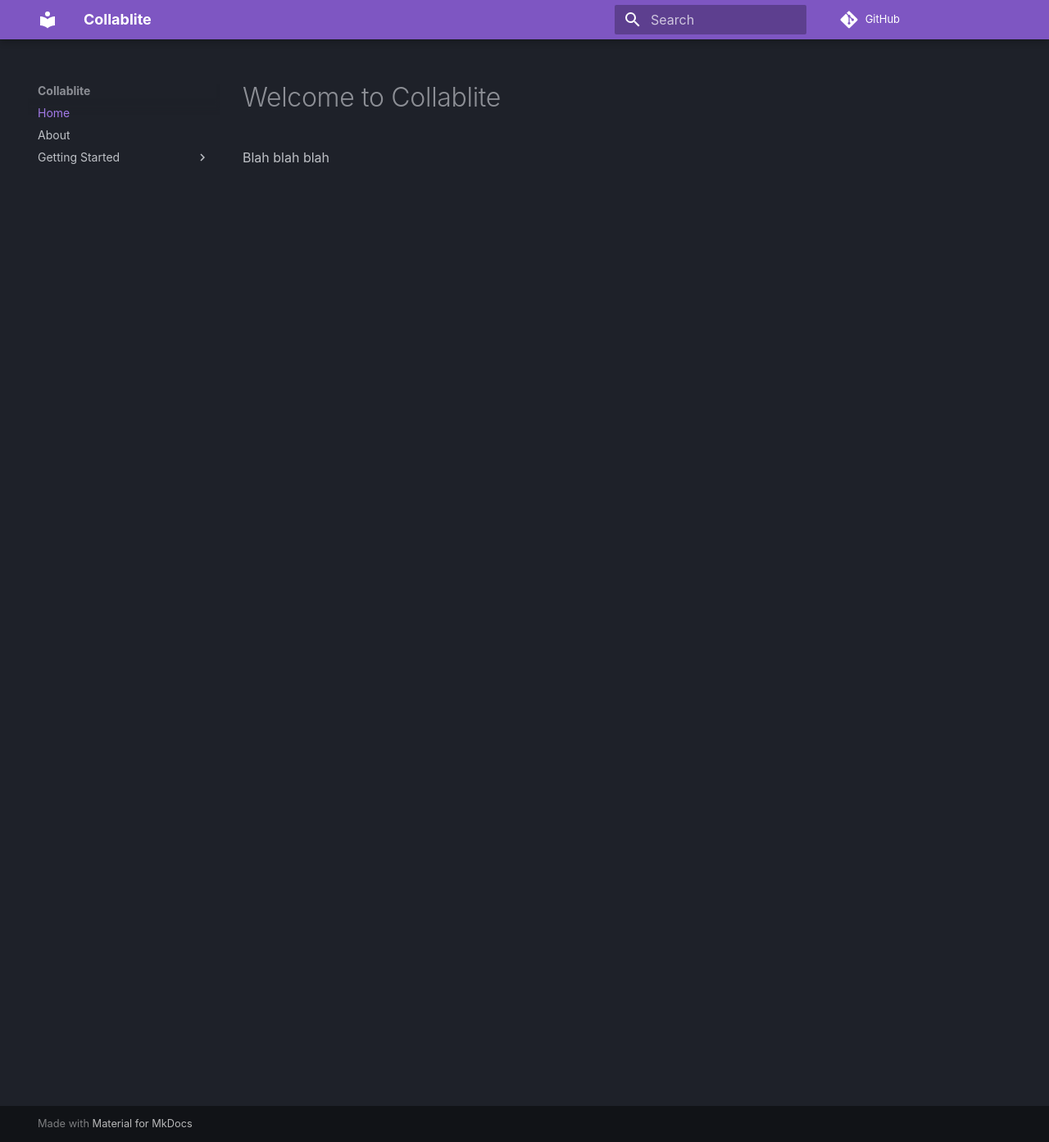
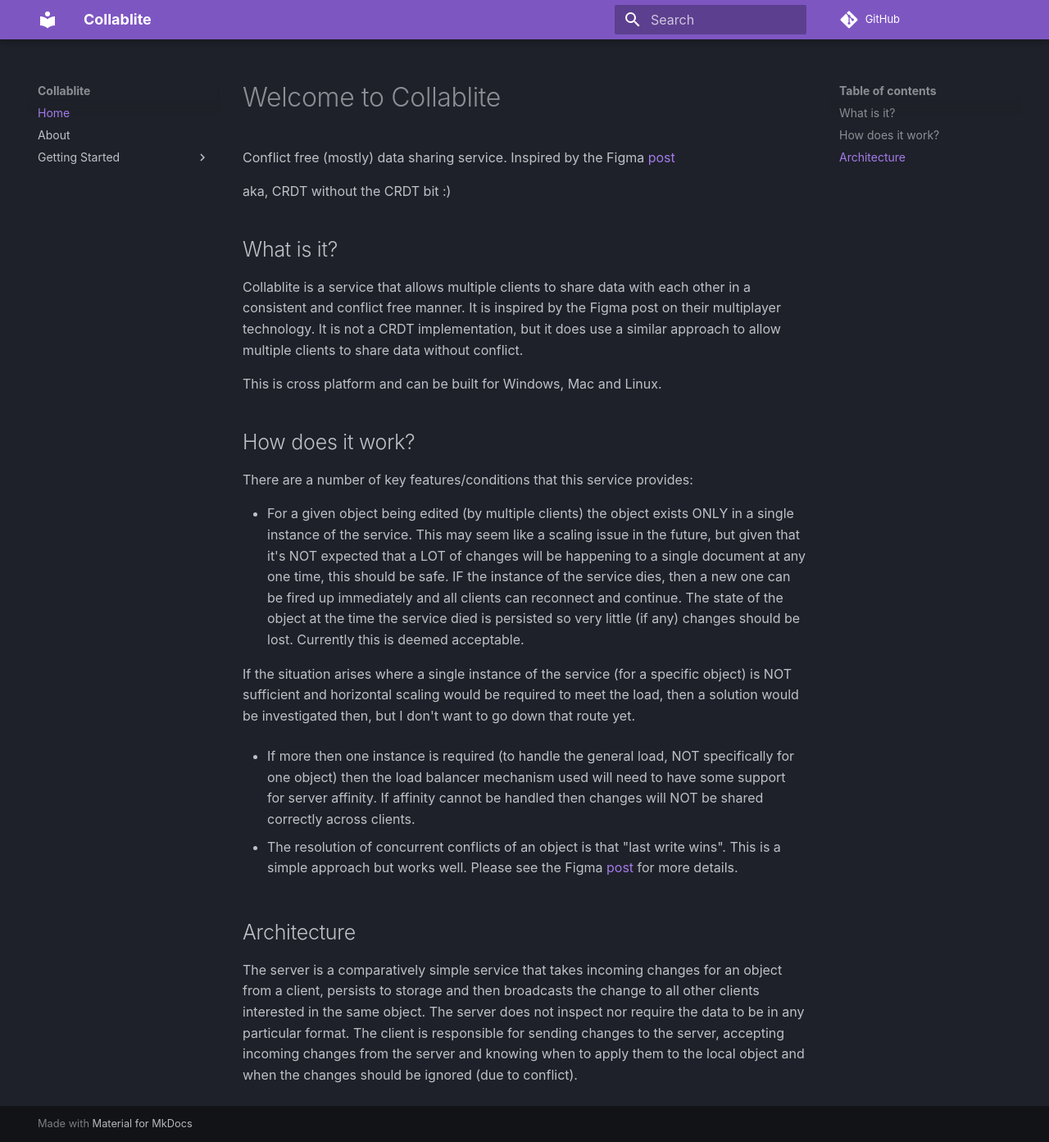
Before and after one commit to kpfaulkner/collablite, an MkDocs documentation site: the page built from docs/index.md, in a window 1280 px wide and 1393 px high. Shown: the whole window at 82% size. Built offline with MkDocs 1.6.1 and Material for MkDocs 9.7.7, drawn with Linux system fonts in a browser that asks for light colours; some web fonts are replaced; comment, search, counter and statistics services are not loaded.

```diff
--- a/docs/index.md
+++ b/docs/index.md
@@ -1,3 +1,40 @@
 # Welcome to Collablite
 
-Blah blah blah
+Conflict free (mostly) data sharing service. Inspired by the Figma [post](https://www.figma.com/blog/how-figmas-multiplayer-technology-works/)
+
+aka, CRDT without the CRDT bit :)
+
+## What is it?
+
+Collablite is a service that allows multiple clients to share data with each other in a consistent and conflict free manner.
+It is inspired by the Figma post on their multiplayer technology.
+It is not a CRDT implementation, but it does use a similar approach to allow multiple clients to share data without conflict.
+
+This is cross platform and can be built for Windows, Mac and Linux.
+
+## How does it work?
+
+There are a number of key features/conditions that this service provides:
+
+- For a given object being edited (by multiple clients) the object exists ONLY in a single instance of the service. This may
+  seem like a scaling issue in the future, but given that it's NOT expected that a LOT of changes will be happening to a single
+  document at any one time, this should be safe. IF the instance of the service dies, then a new one can be fired up immediately
+  and all clients can reconnect and continue. The state of the object at the time the service died is persisted so very little (if any)
+  changes should be lost. Currently this is deemed acceptable.
+
+  If the situation arises where a single instance of the service (for a specific object) is NOT sufficient and horizontal scaling would
+  be required to meet the load, then a solution would be investigated then, but I don't want to go down that route yet.
+
+- If more then one instance is required (to handle the general load, NOT specifically for one object) then the load balancer
+  mechanism used will need to have some support for server affinity. If affinity cannot be handled then changes will NOT be
+  shared correctly across clients.
+
+- The resolution of concurrent conflicts of an object is that "last write wins". This is a simple approach but works well.
+  Please see the Figma [post](https://www.figma.com/blog/how-figmas-multiplayer-technology-works/) for more details.
+
+
+## Architecture
+
+The server is a comparatively simple service that takes incoming changes for an object from a client, persists to storage and then broadcasts the change to all other clients interested in the same object. The server does not inspect nor require the data to be in any particular format.
+The client is responsible for sending changes to the server, accepting incoming changes from the server and knowing when
+to apply them to the local object and when the changes should be ignored (due to conflict).
```
Also changed, not shown: 1 other file.
